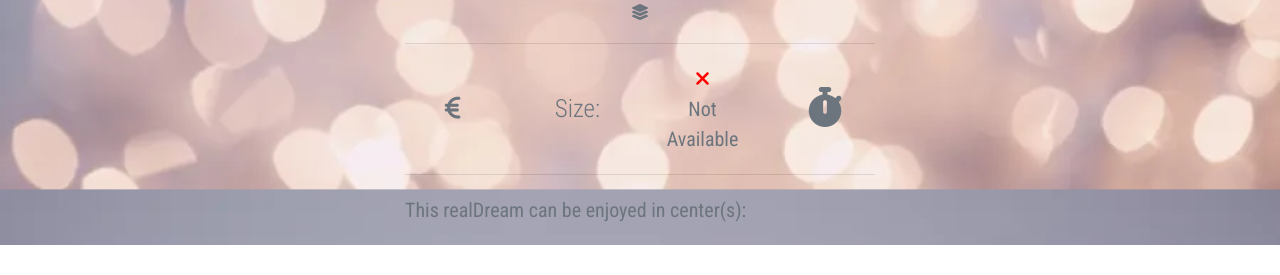
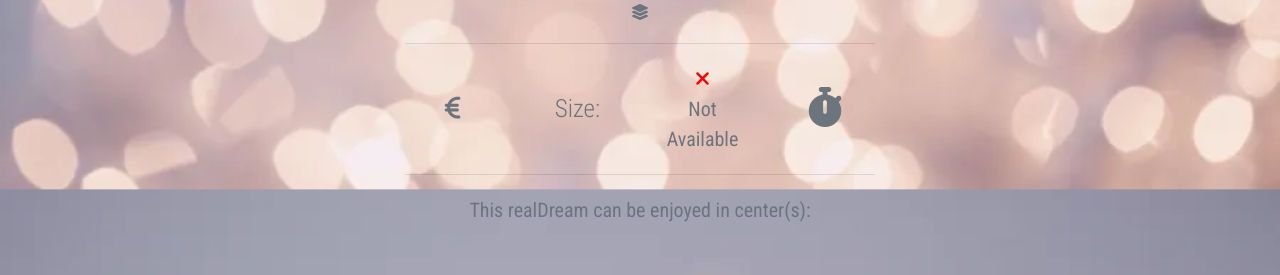
Before and after one commit to DebbieBergstrom/realDreamsCo, a Django app: template products/templates/products/product_detail.html in a window 1280 px wide. Shown: the part 664-939 px from the top of the page. Before the commit the page ends 909 px from the top, so only its background shows below. Run offline with Django 3.2, Linux system fonts and the light colour scheme; the template is opened without the code that fills it, so the values that code supplies are empty; some libraries are stand-ins or nearby versions.

Commit message:
#56 bug(linebreaks): add {{ product.description|linebreaksbr }} in product_detail template

```diff
--- a/products/templates/products/product_detail.html
+++ b/products/templates/products/product_detail.html
@@ -77,14 +77,17 @@
                         </div>
                     </div>
                     <hr>
-                    <p class="text-muted">This realDream can be enjoyed in
+                    <p class="text-muted text-center">This realDream can be
+                        enjoyed in
                         center(s):</p>
-                    <ul class="text-muted">
+                    <ul class="text-muted dreamcenter-padding">
                         {% for center in product.dream_center.all %}
                         <li>{{ center.name }}</li>
                         {% endfor %}
                     </ul>
-                    <p class="mt-3">{{ product.description }}</p>
+                    <p class="p-1 mt-3 product-descr">
+                        {{ product.description|linebreaksbr }}
+                    </p>
                 </div>
             </div>
         </div>
```
